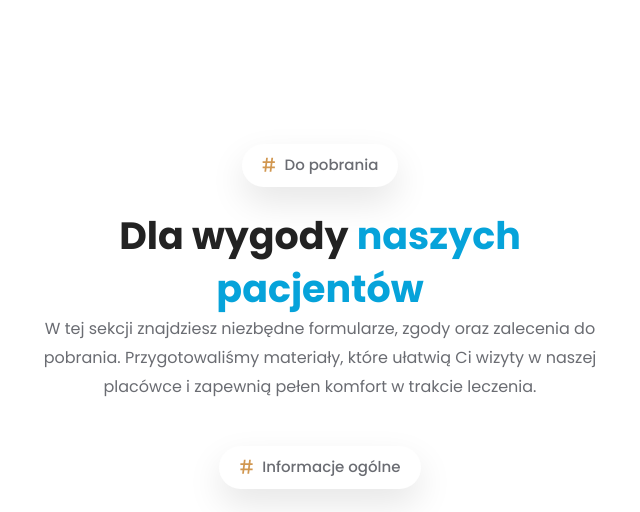
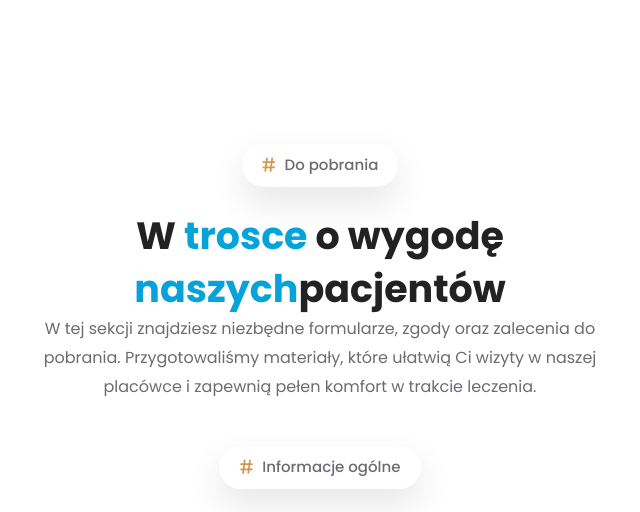
Before and after one commit to duodent/duodentbielany, a Flask app: page /informacje-dla-pacjentow-stomatologicznych in a window 1280 px wide. Shown: the part 522-1034 px from the top of the page, without its empty margins (320-960 px from the left). Run offline with Flask 3, Linux system fonts and the light colour scheme; some libraries are stand-ins or nearby versions.

Commit message:
Working now

```diff
--- a/templates/for_patients.html
+++ b/templates/for_patients.html
@@ -22,7 +22,7 @@
                         <i class="flaticon-hashtag-symbol"></i>
                         Do pobrania
                     </span>
-                    <h2>Dla wygody <span>naszych pacjentów</span></h2>
+                    <h2>W <span>trosce</span> o wygodę <span>naszych</span>pacjentów</h2>
                     <p>
                         W tej sekcji znajdziesz niezbędne formularze, zgody oraz zalecenia do pobrania.
                         Przygotowaliśmy materiały, które ułatwią Ci wizyty w naszej placówce
```
